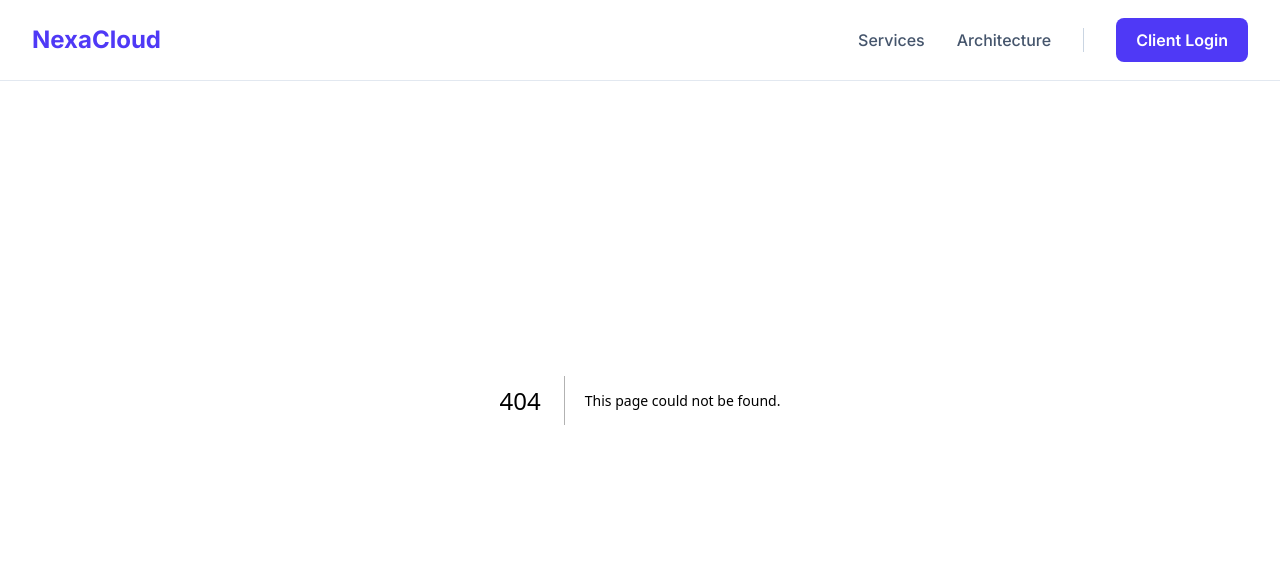
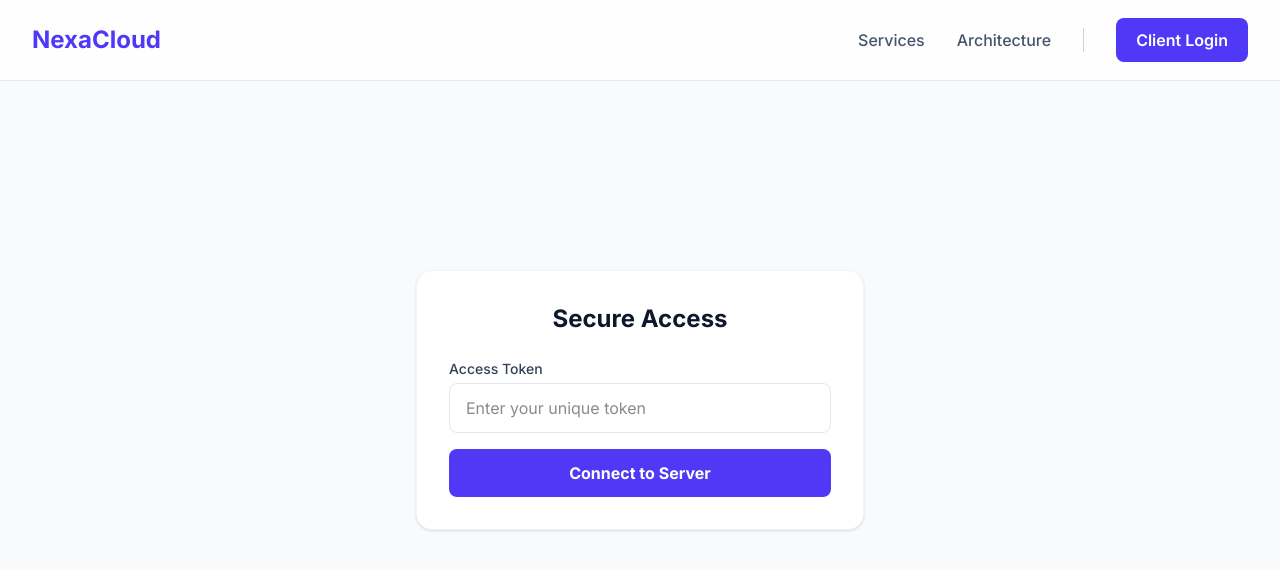
Before and after one commit to MuhammadApriansyah/cloud-enterprise, a Next.js app: page /auth/login in a window 1280 px wide. Before the commit this address had no page. Shown: the top 570 px of the page. Built offline with nearby package versions, Linux system fonts and the light colour scheme.

Commit message:
feat: add Login component

```diff
--- /dev/null
+++ b/src/app/auth/login/page.tsx
@@ -0,0 +1,53 @@
+"use client";
+
+import { useState } from "react";
+import { useRouter } from "next/navigation";
+
+export default function LoginPage() {
+  const [token, setToken] = useState("");
+  const [loading, setLoading] = useState(false);
+  const router = useRouter();
+
+  const handleLogin = async (e: React.FormEvent) => {
+    e.preventDefault();
+    setLoading(true);
+
+    // Simulasi pemanggilan API ke backend (Supabase)
+    // Di fase berikutnya, kita akan menghubungkan ini ke tabel 'access_tokens'
+    console.log("Validating token:", token);
+
+    // Simulasi sukses untuk pengembangan UI
+    setTimeout(() => {
+      setLoading(false);
+      router.push("/dashboard");
+    }, 1500);
+  };
+
+  return (
+    <div className="min-h-screen flex items-center justify-center bg-slate-50 px-4">
+      <div className="max-w-md w-full bg-white p-8 rounded-2xl shadow-sm border border-slate-100">
+        <h2 className="text-2xl font-bold text-slate-900 mb-6 text-center">Secure Access</h2>
+        <form onSubmit={handleLogin} className="space-y-4">
+          <div>
+            <label className="block text-sm font-medium text-slate-700 mb-1">Access Token</label>
+            <input
+              type="password"
+              value={token}
+              onChange={(e) => setToken(e.target.value)}
+              className="w-full px-4 py-3 rounded-lg border border-slate-200 focus:ring-2 focus:ring-indigo-500 outline-none transition"
+              placeholder="Enter your unique token"
+              required
+            />
+          </div>
+          <button
+            type="submit"
+            disabled={loading}
+            className="w-full py-3 bg-indigo-600 hover:bg-indigo-700 text-white font-bold rounded-lg transition disabled:opacity-50"
+          >
+            {loading ? "Verifying..." : "Connect to Server"}
+          </button>
+        </form>
+      </div>
+    </div>
+  );
+}
```
